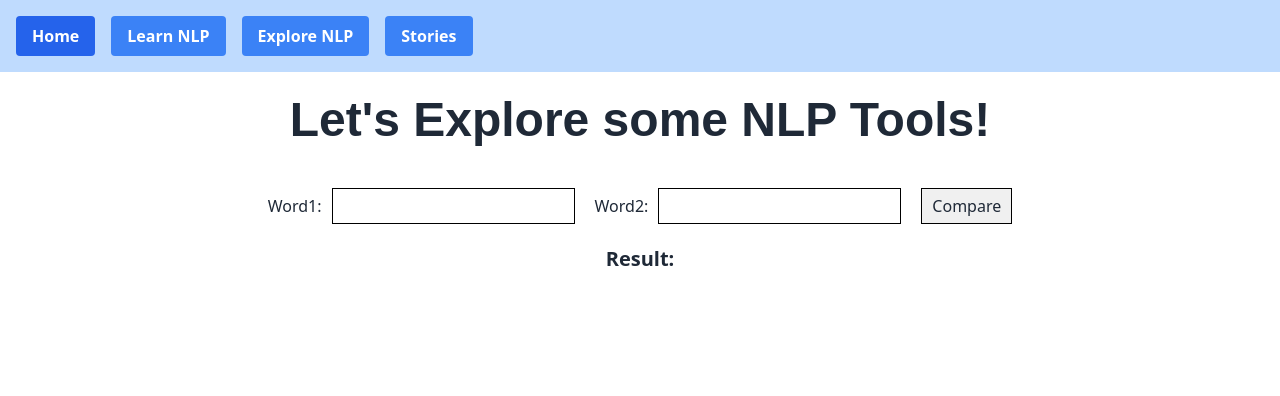
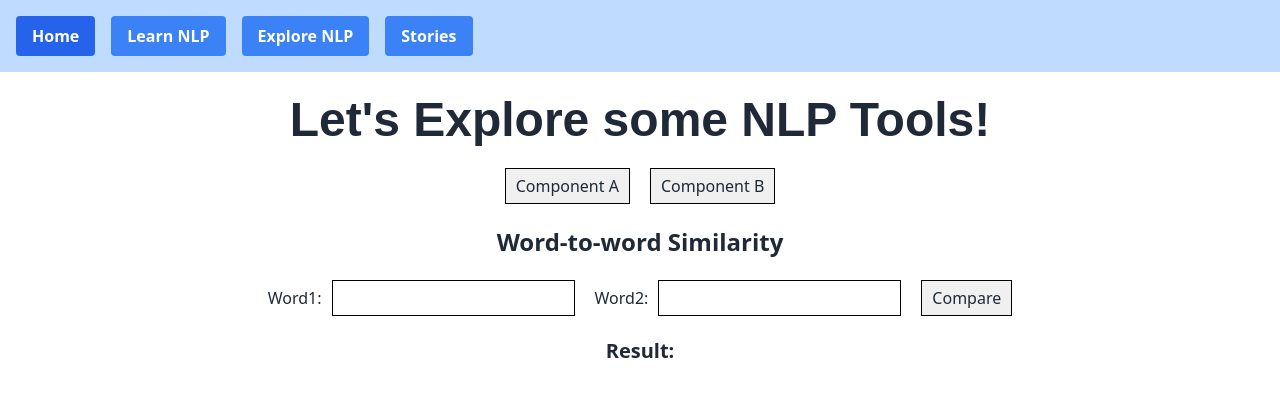
Before and after one commit to jiekeller/Dev10Capstone, a React (Vite) app in the folder learn_nlp_server/: page /ExploreNLP in a window 1280 px wide. Shown: the top 396 px of the page. Built offline with nearby package versions, Linux system fonts and the light colour scheme.

Commit message:
added to explore page, stories page active.

```diff
--- a/learn_nlp_server/src/components/ExploreNLP.jsx
+++ b/learn_nlp_server/src/components/ExploreNLP.jsx
@@ -1,12 +1,48 @@
 import { useState } from "react";
 
+
+
+
 export default function ExploreNLP() {
+
     const [word1, setWord1] = useState('');
     const [word2, setWord2] = useState('');
 
+    const ComponentA = () =>
+    <div>
+        <div style={{ textAlign: 'center', marginTop: '20px', marginBottom: '20px' }}>
+            <h2 style={{ fontSize: '24px', fontWeight: 'bold' , marginBottom: '20px'}}>Word-to-word Similarity</h2>
+            <div style={{ display: 'flex', justifyContent: 'center', alignItems: 'center', marginBottom: '10px' }}>
+                <label htmlFor="word1" style={{ marginRight: '10px' }}>Word1:</label>
+                <input onChange={(e) => setWord1(e.target.value)} type="text" id="word1" name="word1" style={{ border: '1px solid black', padding: '5px', marginRight: '20px' }} />
+                <label htmlFor="word2" style={{ marginRight: '10px' }}>Word2:</label>
+                <input onChange={(e) => setWord2(e.target.value)} type="text" id="word2" name="word2" style={{ border: '1px solid black', padding: '5px' }} />
+                <button style={{ padding: '5px 10px', marginLeft: '20px', border: '1px solid black', backgroundColor: '#f0f0f0', cursor: 'pointer' }}
+                    onMouseOver={(e) => e.target.style.backgroundColor = 'lightblue'}
+                    onMouseOut={(e) => e.target.style.backgroundColor = '#f0f0f0'}
+                    onClick={handleCompare}>
+                    Compare
+                </button>
+            </div>
+        </div>
+        <div style={{ textAlign: 'center', marginTop: '20px' }}>
+            <label id="result" style={{ fontSize: '20px', fontWeight: 'bold' }}>Result: </label>
+        </div>
+    </div>;
+
+    const ComponentB = () =>
+    <div>
+        different component
+    </div>;
+
+
+    const [visibleComponent, setVisibleComponent] = useState('ComponentA');
+
+
+
+
     function handleCompare() {
-        const word1 = document.getElementById('word1').value;
-        const word2 = document.getElementById('word2').value;
+        // Use state variables instead of directly accessing DOM elements
         const result = document.getElementById('result');
         fetch('http://localhost:8080/api/nlp', {
             method: 'PUT',
@@ -18,17 +54,13 @@ export default function ExploreNLP() {
             .then(response => response.json())
             .then(data => {
                 console.log('Success:', data);
-            result.textContent = `Result: ${data}`;
+                let roundedData = data.toFixed(4)
+                result.textContent = `Result: ${roundedData}`;
             })
             .catch((error) => {
                 console.error('Error:', error);
                 result.textContent = 'An error occurred while comparing the words.';
             });
-        if (word1 === word2) {
-            console.log('The words are the same!');
-        } else {
-            console.log('The words are different!');
-        }
     }
 
     return (
@@ -36,23 +68,23 @@ export default function ExploreNLP() {
             <h1 className="text-5xl p-6" style={{ textAlign: 'center', fontFamily: 'Arial, sans-serif', fontWeight: 'bold' }}>
                 Let's Explore some NLP Tools!
             </h1>
-            <div style={{ textAlign: 'center', marginTop: '20px' }}>
             <div style={{ display: 'flex', justifyContent: 'center', alignItems: 'center', marginBottom: '10px' }}>
-                    <label htmlFor="word1" style={{ marginRight: '10px' }}>Word1:</label>
-                    <input onChange={(e) => setWord1(e.target.value)} type="text" id="word1" name="word1" style={{ border: '1px solid black', padding: '5px', marginRight: '20px' }} />
-                    <label htmlFor="word2" style={{ marginRight: '10px' }}>Word2:</label>
-                    <input onChange={(e) => setWord2(e.target.value)} type="text" id="word2" name="word2" style={{ border: '1px solid black', padding: '5px' }} />
-                    <button style={{ padding: '5px 10px', marginLeft: '20px', border: '1px solid black', backgroundColor: '#f0f0f0', cursor: 'pointer' }}
-                        onMouseOver={(e) => e.target.style.backgroundColor = 'lightblue' }
-                        onMouseOut={(e) => e.target.style.backgroundColor = '#f0f0f0' }
-                        onClick={handleCompare}>
-                        Compare
+                <button style={{ padding: '5px 10px', border: '1px solid black', backgroundColor: '#f0f0f0', cursor: 'pointer' }}
+                    onMouseOver={(e) => e.target.style.backgroundColor = 'lightblue'}
+                    onMouseOut={(e) => e.target.style.backgroundColor = '#f0f0f0'}
+                    onClick={() => setVisibleComponent('ComponentA')}>
+                    Component A
+                </button>
+                <button style={{ padding: '5px 10px', border: '1px solid black', backgroundColor: '#f0f0f0', cursor: 'pointer', marginLeft: '20px' }}
+                    onMouseOver={(e) => e.target.style.backgroundColor = 'lightblue'}
+                    onMouseOut={(e) => e.target.style.backgroundColor = '#f0f0f0'}
+                    onClick={() => setVisibleComponent('ComponentB')}>
+                    Component B
                 </button>
             </div>
-            </div>
-            <div style={{ textAlign: 'center', marginTop: '20px' }}>
-                <label id="result" style={{ fontSize: '20px', fontWeight: 'bold' }}>Result: </label>
-            </div>
+            {visibleComponent === 'ComponentA' && <ComponentA />}
+            {visibleComponent === 'ComponentB' && <ComponentB />}
+
         </div>
     );
 }
@@ -64,3 +96,4 @@ export default function ExploreNLP() {
 // useState word1input give state, onChange, update state , console log everything with the useState onChange. udate state
 // whenc ompare, check values at that time
 //<label> Input 1: <input type="text" value={input1} onChange={(e) => setInput1(e.target.value)} /> </label>
+// write a little bit about letting users explore bias
--- a/learn_nlp_server/src/components/Stories.jsx
+++ b/learn_nlp_server/src/components/Stories.jsx
@@ -1,7 +1,37 @@
+import {Link} from 'react-router-dom';
+import {useState, useEffect, useContext} from 'react';
+
 export default function Stories() {
+
+    const [stories, setStories] = useState([]);
+
+    useEffect(() => {
+        fetch('http://localhost:8080/api/story')
+        .then(res => res.json())
+        .then(data => setStories(data));
+    }
+    , []);
+
+    console.log(stories);
+
     return (
         <div>
-        <h1>Welcome to the Stories page!</h1>
+            <h1 className="text-5xl p-6" style={{ textAlign: 'center', fontFamily: 'Arial, sans-serif', fontWeight: 'bold' }}>Welcome to the Stories page!</h1>
+            <h2 style={{ fontSize: '24px', fontWeight: 'bold' , marginBottom: '20px'}} >Here are some stories:</h2>
+            <div style={{ display: 'flex', flexWrap: 'wrap', gap: '20px' }}>
+                {stories.map((story, index) => (
+                    <div key={index} style={{ border: '1px solid #ccc', borderRadius: '8px', padding: '16px', width: '300px' }}>
+                        <h3>
+                            <Link to={`/story/${story.id}`}>
+                                {story.title}
+                            </Link>
+                        </h3>
+                        <p><strong>Author:</strong> {story.author.name}</p>
+                        <p><strong>Description:</strong> {story.description}</p>
+                        <p><strong>Category:</strong> {story.category}</p>
+                    </div>
+                ))}
+            </div>
         </div>
     );
     }
```
Also changed, not shown: 1 other file (tests, documents, lock files or other folders). Lines whose indentation alone changed are shown as unchanged.
